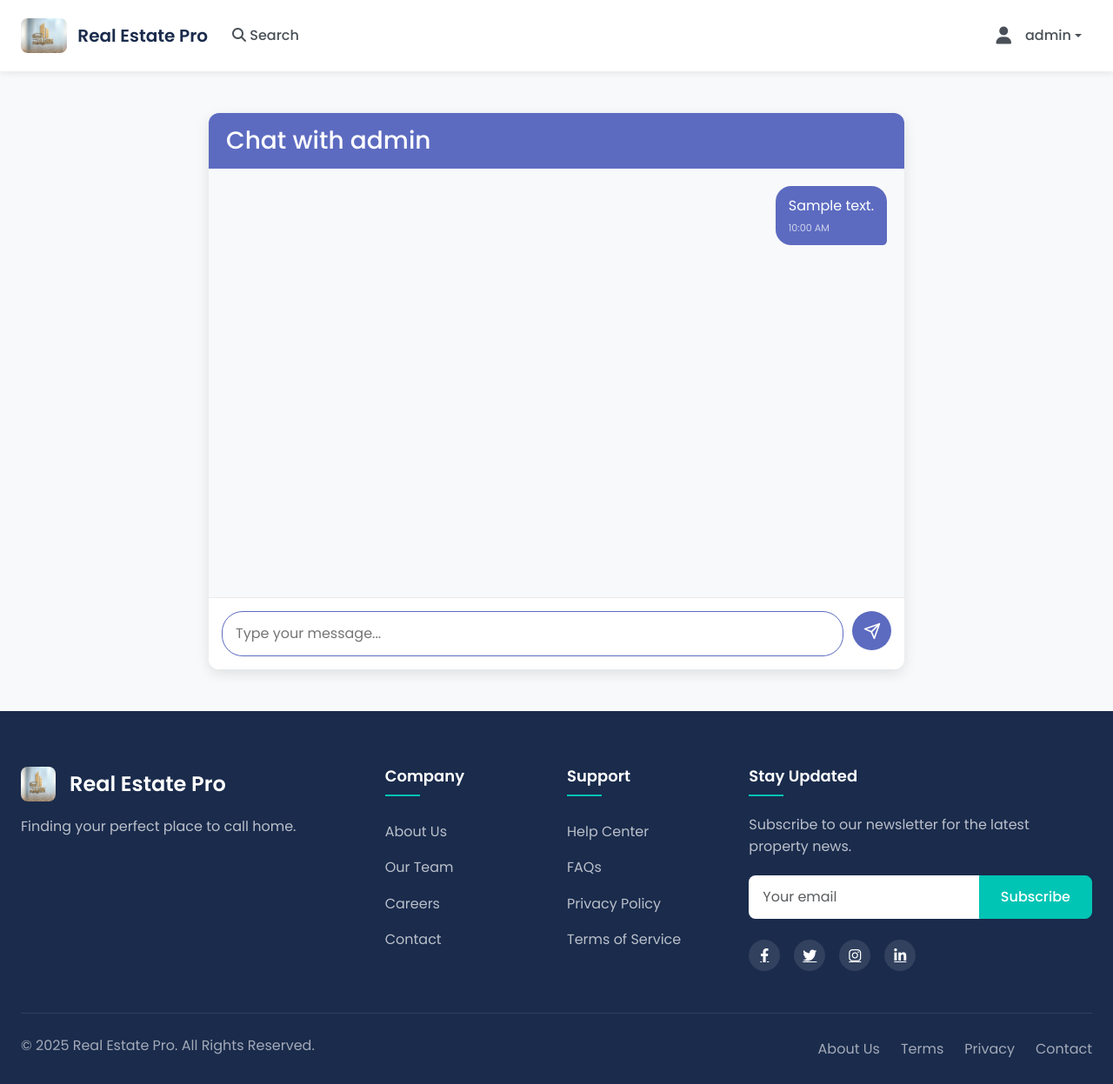
After one commit to TASRIF-67/CSE370-Project, a Django app: page /chat/view/1/ in a window 1280 px wide. The commit adds this page. Shown: the whole page at 87% size. Run offline with Django 4.2, Linux system fonts and the light colour scheme; a user stored in the database is signed in; data comes from the database, SQL or seed files in the repository; tables that the repository leaves empty hold one stand-in row (values such as "Sample post"); some libraries are stand-ins or nearby versions.

```diff
--- a/real_estate/properties/templates/base.html
+++ b/real_estate/properties/templates/base.html
@@ -682,7 +682,7 @@ body, html {
                             <a class="nav-link dropdown-toggle" href="#" id="dashboardDropdown" data-bs-toggle="dropdown" aria-expanded="false">
                                 <i class="fas fa-tachometer-alt"></i> Dashboards {% endcomment %}
                             </a>
-                            <ul class="dropdown-menu" aria-labelledby="dashboardDropdown">
+                            <ul class="dropdown-menu" aria-labeledby="dashboardDropdown">
                                 {% if request.user.role == 'normal' %}
                                 <li><a class="dropdown-item" href="{% url 'user_properties' %}">My Properties</a></li>
                                 <li><a class="dropdown-item" href="{% url 'user_transactions' %}">My Transactions</a></li>
--- /dev/null
+++ b/real_estate/properties/templates/chat/chat.html
@@ -0,0 +1,259 @@
+{% extends 'base.html' %}
+{% block content %}
+<div class="chat-container">
+    <div class="chat-header">
+        <h3>Chat with {{ receiver.username }}</h3>
+    </div>
+
+    <div id="chat-box" class="chat-messages"></div>
+
+    <div class="chat-input-container">
+        <input type="text" id="chat-input" placeholder="Type your message..." autocomplete="off">
+        <button id="send-btn">
+            <svg xmlns="http://www.w3.org/2000/svg" width="24" height="24" viewBox="0 0 24 24" fill="none" stroke="currentColor" stroke-width="2" stroke-linecap="round" stroke-linejoin="round">
+                <line x1="22" y1="2" x2="11" y2="13"></line>
+                <polygon points="22 2 15 22 11 13 2 9 22 2"></polygon>
+            </svg>
+        </button>
+    </div>
+</div>
+
+<style>
+    .chat-container {
+        max-width: 800px;
+        margin: 0 auto;
+        border-radius: 12px;
+        box-shadow: 0 5px 15px rgba(0, 0, 0, 0.1);
+        display: flex;
+        flex-direction: column;
+        height: 80vh;
+        background-color: #fff;
+    }
+
+    .chat-header {
+        padding: 15px 20px;
+        background-color: #5c6bc0;
+        color: white;
+        border-radius: 12px 12px 0 0;
+    }
+
+    .chat-header h3 {
+        margin: 0;
+        font-weight: 500;
+    }
+
+    .chat-messages {
+        flex: 1;
+        padding: 20px;
+        overflow-y: auto;
+        background-color: #f8f9fa;
+        display: flex;
+        flex-direction: column;
+    }
+
+    .message {
+        max-width: 70%;
+        margin-bottom: 15px;
+        padding: 10px 15px;
+        border-radius: 18px;
+        position: relative;
+        word-wrap: break-word;
+    }
+
+    .message-incoming {
+        align-self: flex-start;
+        background-color: #e9e9eb;
+        color: #333;
+        border-bottom-left-radius: 5px;
+    }
+
+    .message-outgoing {
+        align-self: flex-end;
+        background-color: #5c6bc0;
+        color: white;
+        border-bottom-right-radius: 5px;
+    }
+
+    .message-meta {
+        font-size: 0.7em;
+        margin-top: 5px;
+        opacity: 0.7;
+    }
+
+    .chat-input-container {
+        display: flex;
+        padding: 15px;
+        background-color: #fff;
+        border-top: 1px solid #eaeaea;
+        border-radius: 0 0 12px 12px;
+    }
+
+    #chat-input {
+        flex: 1;
+        padding: 12px 15px;
+        border: 1px solid #ddd;
+        border-radius: 24px;
+        outline: none;
+        font-size: 1rem;
+        transition: border 0.3s ease;
+    }
+
+    #chat-input:focus {
+        border-color: #5c6bc0;
+    }
+
+    #send-btn {
+        width: 45px;
+        height: 45px;
+        margin-left: 10px;
+        background-color: #5c6bc0;
+        color: white;
+        border: none;
+        border-radius: 50%;
+        cursor: pointer;
+        display: flex;
+        align-items: center;
+        justify-content: center;
+        transition: background-color 0.3s ease;
+    }
+
+    #send-btn:hover {
+        background-color: #3f51b5;
+    }
+
+    #send-btn svg {
+        width: 20px;
+        height: 20px;
+    }
+
+    @media (max-width: 768px) {
+        .chat-container {
+            height: 90vh;
+            border-radius: 0;
+            box-shadow: none;
+        }
+
+        .chat-header, .chat-input-container {
+            border-radius: 0;
+        }
+
+        .message {
+            max-width: 85%;
+        }
+    }
+</style>
+
+<script>
+    const receiverId = {{ receiver.id }};
+    const chatBox = document.getElementById("chat-box");
+    const chatInput = document.getElementById("chat-input");
+    const sendBtn = document.getElementById("send-btn");
+    let lastMessageId = 0;
+
+    function getCookie(name) {
+        let cookieValue = null;
+        if (document.cookie && document.cookie !== '') {
+            const cookies = document.cookie.split(';');
+            for (let c of cookies) {
+                c = c.trim();
+                if (c.startsWith(name + '=')) {
+                    cookieValue = decodeURIComponent(c.substring(name.length + 1));
+                    break;
+                }
+            }
+        }
+        return cookieValue;
+    }
+
+    function formatTime(timestamp) {
+        const date = new Date(timestamp);
+        return date.toLocaleTimeString([], { hour: '2-digit', minute: '2-digit' });
+    }
+
+    function loadMessages() {
+        fetch(`/chat/${receiverId}/`)
+            .then(res => res.json())
+            .then(data => {
+                if (data.messages.length === 0) return;
+
+                // Check if we have new messages
+                const newMessages = data.messages.filter(m => !document.getElementById(`msg-${m.id}`));
+                if (newMessages.length === 0) return;
+
+                // Add only new messages
+                newMessages.forEach(m => {
+                    const isOutgoing = m.sender === '{{ request.user.username }}';
+                    const messageDiv = document.createElement('div');
+                    messageDiv.id = `msg-${m.id}`;
+                    messageDiv.className = `message ${isOutgoing ? 'message-outgoing' : 'message-incoming'}`;
+
+                    messageDiv.innerHTML = `
+                        <div class="message-content">${m.content}</div>
+                        <div class="message-meta">
+                            ${formatTime(m.timestamp)}
+                        </div>
+                    `;
+
+                    chatBox.appendChild(messageDiv);
+                    lastMessageId = Math.max(lastMessageId, m.id);
+                });
+
+                // Scroll to bottom
+                chatBox.scrollTop = chatBox.scrollHeight;
+            });
+    }
+
+    function sendMessage() {
+        const content = chatInput.value;
+        if (content.trim() === '') return;
+
+        // Disable input while sending
+        chatInput.disabled = true;
+        sendBtn.disabled = true;
+
+        fetch('/chat/send/', {
+            method: 'POST',
+            headers: {
+                'X-CSRFToken': getCookie('csrftoken'),
+                'Content-Type': 'application/json'
+            },
+            body: JSON.stringify({
+                receiver_id: receiverId,
+                content: content
+            })
+        }).then(response => {
+            if (response.ok) {
+                chatInput.value = '';
+                loadMessages();
+            } else {
+                console.error('Failed to send message');
+            }
+        }).catch(error => {
+            console.error('Error:', error);
+        }).finally(() => {
+            // Re-enable input
+            chatInput.disabled = false;
+            sendBtn.disabled = false;
+            chatInput.focus();
+        });
+    }
+
+    // Event listeners
+    sendBtn.addEventListener("click", sendMessage);
+
+    chatInput.addEventListener("keypress", function(event) {
+        if (event.key === "Enter") {
+            sendMessage();
+        }
+    });
+
+    // Load messages immediately and then every 2 seconds
+    loadMessages();
+    setInterval(loadMessages, 2000);
+
+    // Focus input on load
+    window.onload = function() {
+        chatInput.focus();
+    };
+</script>
+{% endblock %}
--- a/real_estate/properties/templates/registration/login.html
+++ b/real_estate/properties/templates/registration/login.html
@@ -83,7 +83,7 @@
 
       <!-- Card footer with a different background -->
       <div class="card-footer bg-light p-3 text-center">
-        <p class="small text-muted mb-0">© 2025 Your Company. All rights reserved.</p>
+        <p class="small text-muted mb-0">© 2025 Real Estate Pro. All rights reserved.</p>
       </div>
     </div>
   </div>
--- a/real_estate/properties/views.py
+++ b/real_estate/properties/views.py
@@ -10,23 +10,99 @@ from .models import Property, PropertyImage, Interest, Transaction, CustomUser,
 from django.forms import modelformset_factory
 from .forms import PropertyForm, PropertyImageForm
 from django.core.paginator import Paginator
-
-def user_dashboard(request):
-    # Get dashboard summary data
-    properties_count = Property.objects.filter(owner=request.user).count()
-    transactions_count = Transaction.objects.filter(user=request.user).count()
-    interests_count = Interest.objects.filter(user=request.user).count()
-    recent_properties = Property.objects.filter(owner=request.user).order_by('-created_at')[:5]
-    # notifications = Notification.objects.filter(user=request.user).order_by('-created_at')[:5]
-
-    context = {
-        'properties_count': properties_count,
-        'transactions_count': transactions_count,
-        'interests_count': interests_count,
-        'recent_properties': recent_properties,
-        # 'notifications': notifications,
-    }
-    return render(request, 'dashboard/user/dashboard.html', context)
+from django.urls import reverse_lazy
+from .models import ChatMessage
+from django.views.decorators.csrf import csrf_exempt
+import json
+
+#=============================================================
+@login_required
+def chat_list(request):
+    user = request.user
+    contacts = CustomUser.objects.none()  # Empty queryset default
+
+    if user.role == 'admin':
+        # Admin can message all agents
+        contacts = CustomUser.objects.filter(role='agent', agent_application_status='approved')
+
+    elif user.role == 'agent':
+        # Agent can message users who have been assigned to them via Interest or Transaction
+        interest_users = CustomUser.objects.filter(
+            interests__assigned_agent=user
+        )
+        transaction_users = CustomUser.objects.filter(
+            purchases__agent=user
+        )
+        admin_users = CustomUser.objects.filter(role='admin')
+        contacts = (interest_users | transaction_users | admin_users).distinct()
+
+    elif user.role == 'normal':
+        # Normal user can message the assigned agent from an interest or transaction
+        agents_from_interest = CustomUser.objects.filter(
+            leads__interested_user=user,
+            leads__status='assigned'
+        )
+        agents_from_transaction = CustomUser.objects.filter(
+            sales__buyer=user
+        )
+        contacts = (agents_from_interest | agents_from_transaction).distinct()
+
+    return render(request, 'chat/chat_list.html', {'contacts': contacts})
+
+
+@login_required
+def chat_view(request, receiver_id):
+    receiver = get_object_or_404(CustomUser, id=receiver_id)
+    return render(request, 'chat/chat.html', {'receiver': receiver})
+
+@login_required
+def fetch_messages(request, receiver_id):
+    messages = ChatMessage.objects.filter(
+        sender=request.user, receiver_id=receiver_id
+    ) | ChatMessage.objects.filter(
+        sender_id=receiver_id, receiver=request.user
+    )
+    messages = messages.order_by('timestamp')
+    data = [{
+        'sender': m.sender.username,
+        'content': m.content,
+        'timestamp': m.timestamp.strftime('%b %d, %Y %H:%M')  # Improved date format
+    } for m in messages]
+    return JsonResponse({'messages': data})
+
+@login_required
+def send_message(request, receiver_id):
+    if request.method == 'POST':
+        content = request.POST.get('content')
+        receiver = get_object_or_404(CustomUser, id=receiver_id)
+
+        message = ChatMessage.objects.create(
+            sender=request.user,
+            receiver=receiver,
+            content=content
+        )
+
+        return JsonResponse({
+            'status': 'success',
+            'message': {
+                'sender': message.sender.username,
+                'content': message.content,
+                'timestamp': message.timestamp.strftime('%b %d, %Y %H:%M')
+            }
+        })
+
+    return JsonResponse({'status': 'error'}, status=400)
+
+@csrf_exempt
+@login_required
+def send_message(request):
+    if request.method == 'POST':
+        data = json.loads(request.body)
+        receiver_id = data.get('receiver_id')
+        content = data.get('content')
+        ChatMessage.objects.create(sender=request.user, receiver_id=receiver_id, content=content)
+        return JsonResponse({'status': 'success'})
+    return JsonResponse({'status': 'error', 'msg': 'Invalid request'}, status=400)
 
 def about_us(request):
     return render(request, 'about_us.html')
@@ -100,7 +176,7 @@ def normal_signup(request):
         form = NormalUserSignUpForm()
     return render(request, 'signup.html', {'form': form, 'role': 'Normal User'})
 
-from django.urls import reverse_lazy
+
 #=========CUSTOM LOGIN VIEW============
 class CustomLoginView(LoginView):
     template_name = 'registration/login.html'
@@ -493,7 +569,7 @@ def update_profile(request):
             # UPDATE properties_customuser SET <form_fields> WHERE id = <request.user.id>;
             form.save()
             messages.success(request, "Profile updated.")
-            return redirect('dashboard')
+            return redirect('home')
     else:
         form = UserProfileForm(instance=request.user)
     return render(request, 'update_profile.html', {'form': form})
@@ -835,19 +911,12 @@ def user_transactions(request):
     if request.user.role != 'normal':
         return redirect('home')
 
-    # Fetch transactions where the user is the buyer or seller
-    # SELECT t.* FROM properties_transaction t
-    # JOIN properties_property p ON t.property_id = p.id
-    # JOIN properties_customuser b ON t.buyer_id = b.id
-    # JOIN properties_customuser a ON t.agent_id = a.id
-    # WHERE t.buyer_id = <request.user.id>
-    # UNION
-    # SELECT t.* FROM properties_transaction t
-    # JOIN properties_property p ON t.property_id = p.id
-    # JOIN properties_customuser s ON p.seller_id = s.id
-    # JOIN properties_customuser b ON t.buyer_id = b.id
-    # JOIN properties_customuser a ON t.agent_id = a.id
-    # WHERE p.seller_id = <request.user.id>;
+    # SELECT * FROM properties_transaction
+    # WHERE buyer_id = <request.user.id>
+    # OR property_id IN (
+    #    SELECT id FROM properties_property WHERE seller_id = <request.user.id>
+    # )
+
     transactions = (
         Transaction.objects.filter(buyer=request.user) |
         Transaction.objects.filter(property__seller=request.user)
--- a/real_estate/real_estate/urls.py
+++ b/real_estate/real_estate/urls.py
@@ -11,6 +11,12 @@ urlpatterns = [
     path('about/', views.about_us, name='about_us'),
     path('agent/interests/', views.agent_interests, name='agent_interests'),
     path('signup/', views.normal_signup, name='normal_signup'),
+
+    #Chat System
+    path('chat/<int:receiver_id>/', views.fetch_messages, name='fetch_messages'),
+    path('chat/send/', views.send_message, name='send_message'),
+    path('chat/view/<int:receiver_id>/', views.chat_view, name='chat_view'),
+
 
     # Dashboard landing pages by claude
     path('dashboard/user/', views.user_dashboard, name='user_dashboard'),
```
Also changed, not shown: real_estate/properties/models.py (+9 -0 lines), real_estate/properties/templates/chat/chat_list.html (added, +216 -0 lines), real_estate/properties/templates/dashboard/base_dashboard.html (+26 -0 lines), real_estate/media/property_images/photo-1605146769289-440113cc3d00.jpeg (added), real_estate/properties/migrations/0013_chatmessage.py (added).
